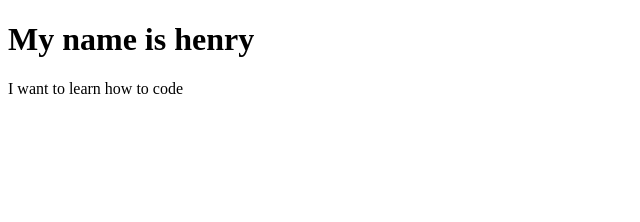
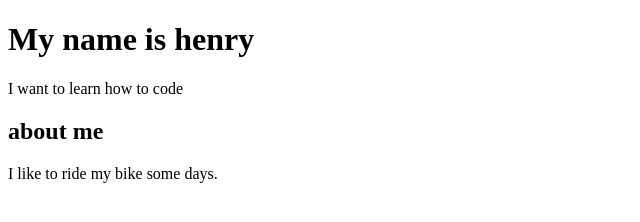
Before and after one commit to theusername21950-svg/my-portfolio, a plain HTML site: page index.html in a window 1280 px wide. Shown: the whole page, without its empty margins (0-640 px from the left). Drawn offline with Linux system fonts and the light colour scheme.

Commit message:
put an about me

```diff
--- a/index.html
+++ b/index.html
@@ -6,5 +6,7 @@
 	<body>
 		<h1>My name is henry</h1>
 		<p>I want to learn how to code</p>
+        <h2>about me</h2>
+        <p>I like to ride my bike some days.</p>
 	</body>
 </html>
```
